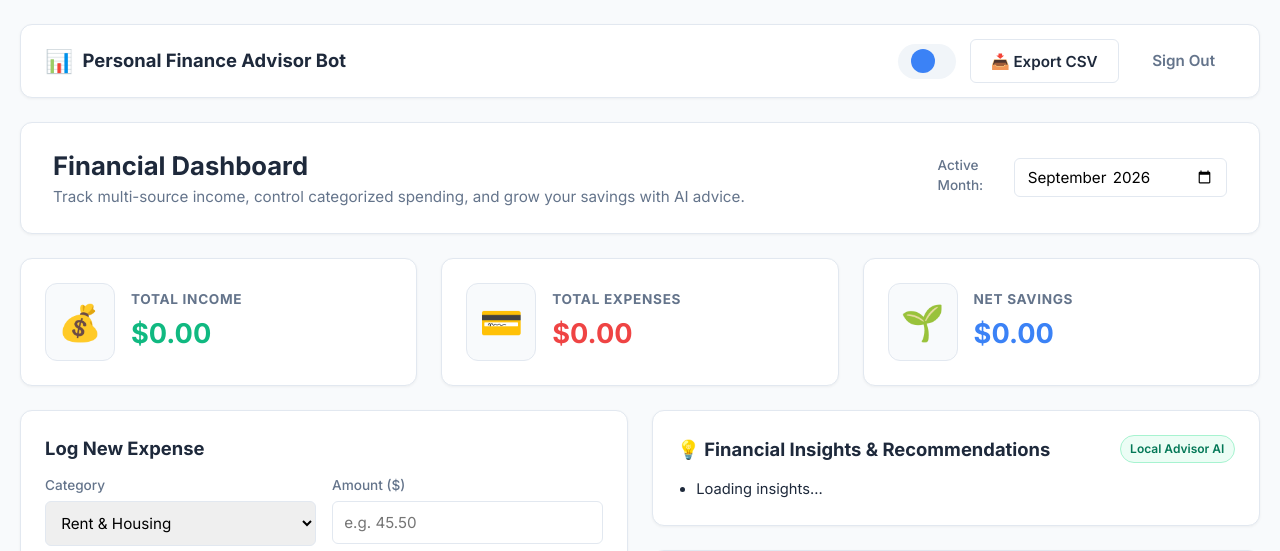
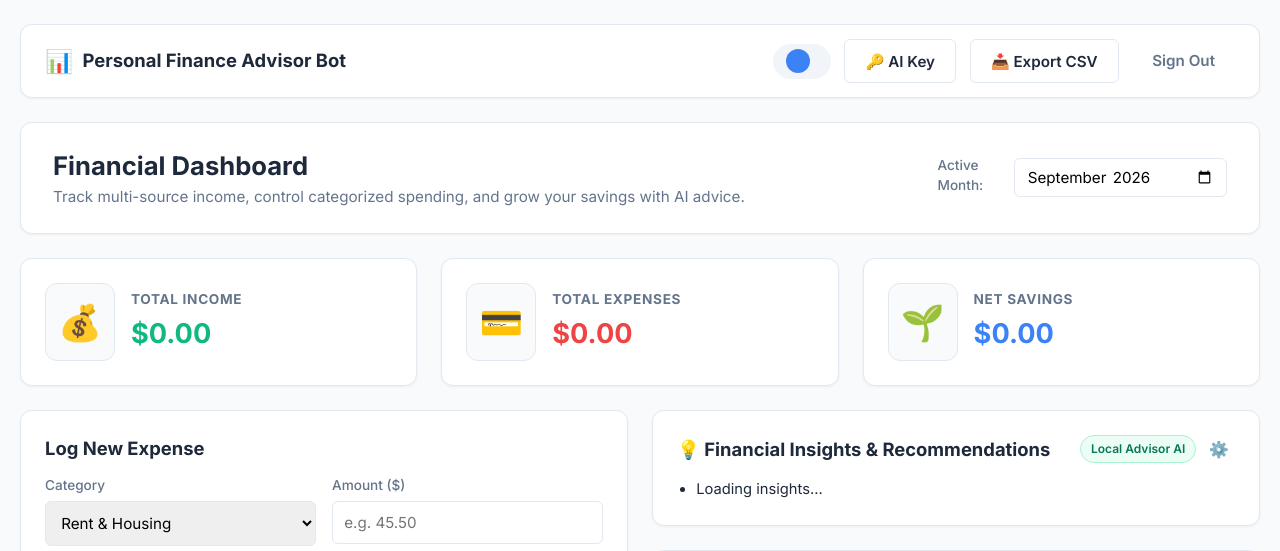
Before and after one commit to rajkarale2007-rgb/personal-finance-advisor-bot, a Flask app: template templates/index.html in a window 1280 px wide. Shown: the top 551 px of the page. Run offline with Flask 3, Linux system fonts and the light colour scheme; the template is opened without the code that fills it, so the values that code supplies are empty.

Commit message:
Add Bring-Your-Own-Key (BYOK) support for user-owned Gemini API keys

```diff
--- a/app.py
+++ b/app.py
@@ -66,6 +66,7 @@ class User(UserMixin, db.Model):
     username = db.Column(db.String(80), unique=True, nullable=False)
     email = db.Column(db.String(120), unique=True, nullable=False)
     password_hash = db.Column(db.String(255), nullable=False)
+    gemini_api_key = db.Column(db.String(255), nullable=True)
     created_at = db.Column(db.DateTime, default=datetime.utcnow)
 
     # Relationships
@@ -119,27 +120,40 @@ def load_user(user_id):
     return User.query.get(int(user_id))
 
 
-# Create database tables within application context
+# Create database tables and perform lightweight auto-migration
 with app.app_context():
     db.create_all()
+    try:
+        from sqlalchemy import inspect, text
+        inspector = inspect(db.engine)
+        columns = [c["name"] for c in inspector.get_columns("users")]
+        if "gemini_api_key" not in columns:
+            with db.engine.connect() as conn:
+                conn.execute(text("ALTER TABLE users ADD COLUMN gemini_api_key VARCHAR(255)"))
+                conn.commit()
+    except Exception as e:
+        print(f"Schema migration note: {e}")
 
 
 # ==========================================
 # Helper Functions: Financial Analysis & AI
 # ==========================================
 def get_financial_insights(
-    income, total_expenses, category_breakdown, income_sources=None, goals=None
+    income, total_expenses, category_breakdown, income_sources=None, goals=None, user_api_key=None
 ):
     """
-    Generates insights using Gemini AI if configured.
+    Generates insights using Gemini AI if the user supplied their personal API key or if
+    the server has GEMINI_API_KEY configured.
     Otherwise, automatically falls back to the embedded Local Finance Advisor Model
     (Offline AI Engine) which runs locally right out of the box with zero setup.
     """
-    api_key = os.environ.get("GEMINI_API_KEY")
+    api_key = (user_api_key or "").strip() or os.environ.get("GEMINI_API_KEY")
+    is_user_key = bool((user_api_key or "").strip())
 
     # 1. Try Cloud Gemini AI Integration if configured
     if api_key:
         try:
+            genai.configure(api_key=api_key)
             model = genai.GenerativeModel("gemini-1.5-flash")
             goals_summary = [
                 f"{g.name}: ${g.current_amount:.2f} of ${g.target_amount:.2f}"
@@ -163,7 +177,8 @@ def get_financial_insights(
                     if line.strip() and not line.strip().startswith("#")
                 ]
                 if insights:
-                    return insights[:4], "Gemini 1.5 Flash (Cloud AI)"
+                    label = "Gemini 1.5 Flash (Your API Key)" if is_user_key else "Gemini 1.5 Flash (Cloud AI)"
+                    return insights[:4], label
         except Exception as e:
             print(f"Gemini API Error (fallback to local model): {e}")
 
@@ -176,6 +191,7 @@ def get_financial_insights(
         goals=goals,
     )
     return local_insights, "Local Advisor AI (Offline Model)"
+
 
 
 # ==========================================
@@ -328,9 +344,14 @@ def get_dashboard_data():
         for exp in expenses
     ]
 
-    # Generate Insights using Gemini Cloud AI or embedded Local Advisor AI
+    # Generate Insights using Gemini Cloud AI (User Key or Server Key) or embedded Local Advisor AI
     insights, ai_engine = get_financial_insights(
-        total_income, total_expenses, category_breakdown, income_list, goals
+        total_income,
+        total_expenses,
+        category_breakdown,
+        income_list,
+        goals,
+        user_api_key=current_user.gemini_api_key,
     )
 
     return jsonify(
@@ -346,12 +367,53 @@ def get_dashboard_data():
             "goals": goals_data,
             "insights": insights,
             "ai_engine": ai_engine,
+            "has_user_api_key": bool(current_user.gemini_api_key),
+        }
+    )
+
+
+@app.route("/api/user/ai-settings", methods=["GET", "POST"])
+@login_required
+def user_ai_settings():
+    """Retrieve or update personal Gemini API key for the authenticated user."""
+    if request.method == "POST":
+        data = request.get_json() or {}
+        new_key = data.get("api_key", "").strip()
+        if new_key:
+            current_user.gemini_api_key = new_key
+            msg = "Personal Gemini API key saved! AI insights will now use your key."
+        else:
+            current_user.gemini_api_key = None
+            msg = "Personal API key removed. Using built-in Local Advisor AI."
+        db.session.commit()
+        return jsonify(
+            {
+                "success": True,
+                "message": msg,
+                "has_key": bool(current_user.gemini_api_key),
+                "masked_key": f"...{current_user.gemini_api_key[-4:]}"
+                if current_user.gemini_api_key
+                else None,
+            }
+        )
+
+    # GET
+    has_key = bool(current_user.gemini_api_key)
+    masked_key = (
+        f"...{current_user.gemini_api_key[-4:]}" if has_key else None
+    )
+    return jsonify(
+        {
+            "has_key": has_key,
+            "masked_key": masked_key,
+            "server_has_default_key": bool(os.environ.get("GEMINI_API_KEY")),
         }
     )
 
 
 @app.route("/api/income", methods=["POST"])
 @login_required
+
 def add_income():
     """Logs an itemized income entry (salary, freelance, client, etc.)."""
     data = request.get_json() or {}
--- a/static/css/style.css
+++ b/static/css/style.css
@@ -558,6 +558,45 @@ input:focus, select:focus {
     border: 1px solid #a7f3d0;
 }
 
+.badge-user-ai {
+    background-color: #eff6ff;
+    color: #1d4ed8;
+    border: 1px solid #bfdbfe;
+    box-shadow: 0 1px 2px rgba(59, 130, 246, 0.1);
+}
+
+.ai-badge-group {
+    display: flex;
+    align-items: center;
+    gap: 0.4rem;
+}
+
+.btn-text-icon {
+    background: transparent;
+    border: none;
+    cursor: pointer;
+    font-size: 1rem;
+    padding: 0.2rem 0.4rem;
+    border-radius: 6px;
+    transition: background-color 0.2s ease, transform 0.1s ease;
+}
+
+.btn-text-icon:hover {
+    background-color: #f1f5f9;
+    transform: scale(1.1);
+}
+
+.api-key-status-box {
+    padding: 0.75rem 1rem;
+    border-radius: 8px;
+    margin-bottom: 1rem;
+    font-size: 0.85rem;
+    background: #f8fafc;
+    border: 1px solid var(--border-color);
+    line-height: 1.4;
+}
+
+
 /* Income Streams List */
 .stream-container {
     margin-top: 1.5rem;
--- a/static/js/main.js
+++ b/static/js/main.js
@@ -12,6 +12,16 @@ document.addEventListener('DOMContentLoaded', () => {
     const cancelContributeBtn = document.getElementById('cancelContributeBtn');
     const confirmContributeBtn = document.getElementById('confirmContributeBtn');
     const contributeAmountInput = document.getElementById('contributeAmount');
+
+    // AI API Key Modal Elements
+    const openApiKeyModalBtn = document.getElementById('openApiKeyModalBtn');
+    const configureApiKeyBtn = document.getElementById('configureApiKeyBtn');
+    const apiKeyModal = document.getElementById('apiKeyModal');
+    const closeApiKeyModalBtn = document.getElementById('closeApiKeyModalBtn');
+    const apiKeyForm = document.getElementById('apiKeyForm');
+    const geminiApiKeyInput = document.getElementById('geminiApiKeyInput');
+    const removeApiKeyBtn = document.getElementById('removeApiKeyBtn');
+    const apiKeyStatusBox = document.getElementById('apiKeyStatusBox');
 
     // Default dates
     const currentDate = new Date();
@@ -45,6 +55,119 @@ document.addEventListener('DOMContentLoaded', () => {
             const isHidden = goalForm.style.display === 'none' || !goalForm.style.display;
             goalForm.style.display = isHidden ? 'block' : 'none';
             toggleGoalFormBtn.textContent = isHidden ? '✕ Close' : '+ New Goal';
+        });
+    }
+
+    // AI Key Modal Functions & Event Listeners
+    async function loadApiKeySettings() {
+        if (!apiKeyStatusBox) return;
+        try {
+            const res = await fetch('/api/user/ai-settings');
+            const data = await res.json();
+            if (data.has_key) {
+                apiKeyStatusBox.innerHTML = `
+                    <div style="color: #1d4ed8; font-weight: 600;">
+                        🔑 <strong>Personal Gemini Key Active</strong>: <code>${data.masked_key}</code>
+                    </div>
+                    <div style="margin-top: 4px; color: var(--text-secondary); font-size: 0.82rem;">
+                        Your personal key is currently generating all financial insights.
+                    </div>
+                `;
+                if (removeApiKeyBtn) removeApiKeyBtn.style.display = 'inline-block';
+            } else if (data.server_has_default_key) {
+                apiKeyStatusBox.innerHTML = `
+                    <div style="color: #6d28d9; font-weight: 600;">
+                        ☁️ <strong>Server Default Gemini Key Active</strong>
+                    </div>
+                    <div style="margin-top: 4px; color: var(--text-secondary); font-size: 0.82rem;">
+                        A shared server key is present. You can enter your own key below to override it.
+                    </div>
+                `;
+                if (removeApiKeyBtn) removeApiKeyBtn.style.display = 'none';
+            } else {
+                apiKeyStatusBox.innerHTML = `
+                    <div style="color: #047857; font-weight: 600;">
+                        🌱 <strong>Built-in Offline Model Active</strong>
+                    </div>
+                    <div style="margin-top: 4px; color: var(--text-secondary); font-size: 0.82rem;">
+                        Running with the zero-setup Local Advisor model. Enter your Gemini API key below to enable cloud AI.
+                    </div>
+                `;
+                if (removeApiKeyBtn) removeApiKeyBtn.style.display = 'none';
+            }
+        } catch (e) {
+            console.error('Failed to load AI settings:', e);
+        }
+    }
+
+    function openApiKeyModal() {
+        if (apiKeyModal) {
+            apiKeyModal.classList.add('active');
+            if (geminiApiKeyInput) geminiApiKeyInput.value = '';
+            loadApiKeySettings();
+        }
+    }
+
+    function closeApiKeyModal() {
+        if (apiKeyModal) apiKeyModal.classList.remove('active');
+    }
+
+    if (openApiKeyModalBtn) openApiKeyModalBtn.addEventListener('click', openApiKeyModal);
+    if (configureApiKeyBtn) configureApiKeyBtn.addEventListener('click', openApiKeyModal);
+    if (closeApiKeyModalBtn) closeApiKeyModalBtn.addEventListener('click', closeApiKeyModal);
+
+    if (apiKeyModal) {
+        apiKeyModal.addEventListener('click', (e) => {
+            if (e.target === apiKeyModal) closeApiKeyModal();
+        });
+    }
+
+    if (apiKeyForm) {
+        apiKeyForm.addEventListener('submit', async (e) => {
+            e.preventDefault();
+            const key = (geminiApiKeyInput.value || '').trim();
+            if (!key) {
+                alert('Please enter your Gemini API key, or click Cancel.');
+                return;
+            }
+            try {
+                const res = await fetch('/api/user/ai-settings', {
+                    method: 'POST',
+                    headers: { 'Content-Type': 'application/json' },
+                    body: JSON.stringify({ api_key: key })
+                });
+                const result = await res.json();
+                if (result.success) {
+                    closeApiKeyModal();
+                    if (monthPicker) loadDashboardData(monthPicker.value);
+                } else {
+                    alert(result.error || 'Failed to save API key');
+                }
+            } catch (err) {
+                console.error(err);
+                alert('Error connecting to server to save API key.');
+            }
+        });
+    }
+
+    if (removeApiKeyBtn) {
+        removeApiKeyBtn.addEventListener('click', async () => {
+            if (!confirm('Remove your personal Gemini API key and revert to the built-in offline Local Advisor?')) return;
+            try {
+                const res = await fetch('/api/user/ai-settings', {
+                    method: 'POST',
+                    headers: { 'Content-Type': 'application/json' },
+                    body: JSON.stringify({ api_key: '' })
+                });
+                const result = await res.json();
+                if (result.success) {
+                    closeApiKeyModal();
+                    if (monthPicker) loadDashboardData(monthPicker.value);
+                }
+            } catch (err) {
+                console.error(err);
+                alert('Error removing API key.');
+            }
         });
     }
 
@@ -271,7 +394,9 @@ async function loadDashboardData(month) {
         const aiEngineBadge = document.getElementById('aiEngineBadge');
         if (aiEngineBadge && data.ai_engine) {
             aiEngineBadge.textContent = data.ai_engine;
-            if (data.ai_engine.includes('Gemini')) {
+            if (data.ai_engine.includes('Your API Key')) {
+                aiEngineBadge.className = 'badge badge-user-ai';
+            } else if (data.ai_engine.includes('Gemini')) {
                 aiEngineBadge.className = 'badge badge-ai';
             } else {
                 aiEngineBadge.className = 'badge badge-local';
--- a/templates/index.html
+++ b/templates/index.html
@@ -23,6 +23,9 @@
                     <span class="user-avatar">{{ user.username[0].upper() }}</span>
                     <span class="user-name">{{ user.username }}</span>
                 </div>
+                <button id="openApiKeyModalBtn" class="btn btn-outline" title="Configure Personal Gemini AI Key">
+                    🔑 AI Key
+                </button>
                 <button id="exportCsvBtn" class="btn btn-outline" title="Export monthly summary to CSV">
                     📥 Export CSV
                 </button>
@@ -183,7 +186,10 @@
                 <div class="card insights-card">
                     <div class="card-header-flex">
                         <h2>💡 Financial Insights & Recommendations</h2>
-                        <span id="aiEngineBadge" class="badge badge-local">Local Advisor AI</span>
+                        <div class="ai-badge-group">
+                            <span id="aiEngineBadge" class="badge badge-local">Local Advisor AI</span>
+                            <button id="configureApiKeyBtn" class="btn-text-icon" title="Configure your Gemini API Key">⚙️</button>
+                        </div>
                     </div>
                     <ul id="insightsList">
                         <li>Loading insights...</li>
@@ -242,6 +248,35 @@
         </div>
     </div>
 
+    <!-- AI Key Modal -->
+    <div id="apiKeyModal" class="modal">
+        <div class="modal-content card">
+            <h3>🔑 Gemini AI API Key Settings</h3>
+            <p class="text-muted" style="margin-bottom: 0.85rem; font-size: 0.86rem;">
+                Bring your own Google Gemini API key to power cloud financial insights. Your key is stored securely in your private account and is only used for your queries.
+            </p>
+            <div id="apiKeyStatusBox" class="api-key-status-box">
+                <span id="apiKeyStatusText">Checking API key status...</span>
+            </div>
+            <form id="apiKeyForm">
+                <div class="form-group">
+                    <label for="geminiApiKeyInput">Personal Gemini API Key</label>
+                    <input type="password" id="geminiApiKeyInput" placeholder="AIzaSy..." autocomplete="off">
+                    <small style="display: block; margin-top: 0.35rem; color: var(--text-secondary); font-size: 0.8rem;">
+                        Get a free key from <a href="https://aistudio.google.com/app/apikey" target="_blank" rel="noopener noreferrer" style="color: var(--primary); text-decoration: underline;">Google AI Studio ↗</a>
+                    </small>
+                </div>
+                <div class="modal-actions" style="justify-content: space-between; align-items: center;">
+                    <button type="button" id="removeApiKeyBtn" class="btn btn-danger btn-sm" style="display: none;">Remove Key</button>
+                    <div style="display: flex; gap: 0.5rem; margin-left: auto;">
+                        <button type="button" id="closeApiKeyModalBtn" class="btn btn-secondary">Cancel</button>
+                        <button type="submit" class="btn btn-primary">Save Key</button>
+                    </div>
+                </div>
+            </form>
+        </div>
+    </div>
+
     <script src="{{ url_for('static', filename='js/main.js') }}"></script>
 </body>
 </html>
```
Also changed, not shown: README.md.
